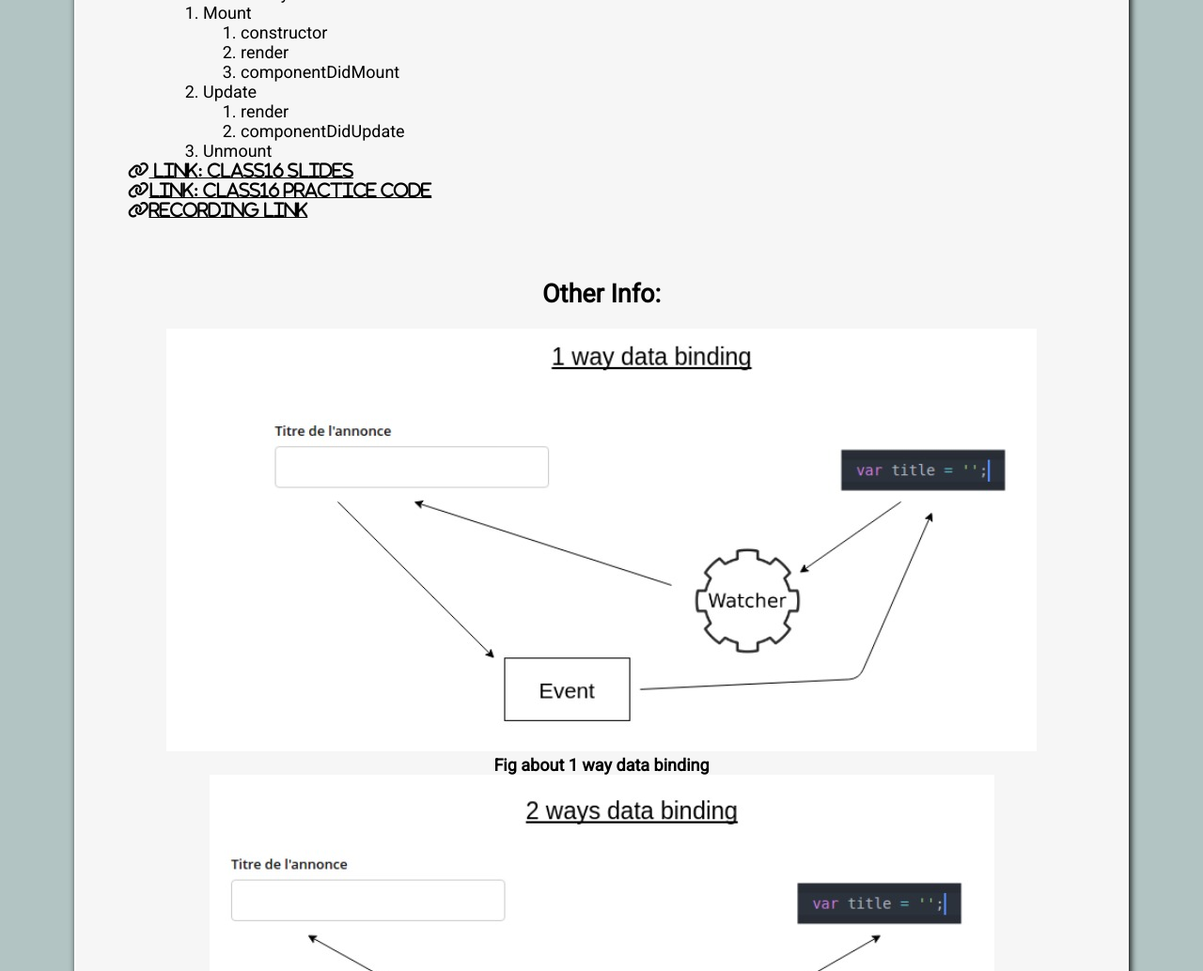
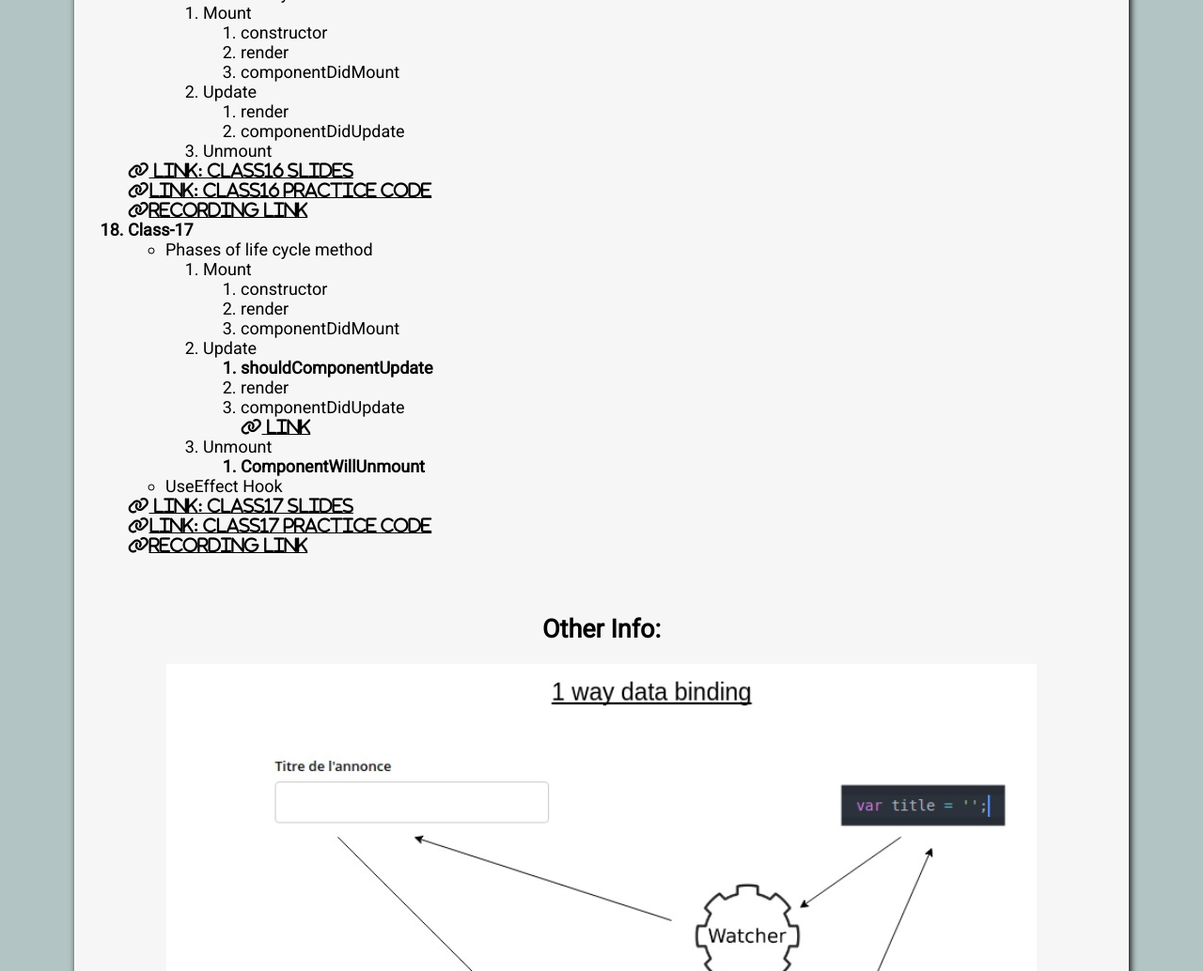
Before and after one commit to areej14/ReactTopics, a plain HTML site: page index.html in a window 1280 px wide. Shown: the part 3870-4904 px from the top of the page at 94% size. Drawn offline with Linux system fonts and the light colour scheme.

Commit message:
class 17

```diff
--- a/index.html
+++ b/index.html
@@ -389,7 +389,41 @@
             <i class="fa fa-link"><a
                     href="https://pern-my.sharepoint.com/:f:/g/personal/2018ag8194_uaf_edu_pk/Ep9x_DxLTdxCvWLPU4T9nL8BU65ypWYu5bRwuSOEPLRo3w?e=k3CziY"
                     target="_blank">Recording Link</a></i>
-            </ol>
+           <!-- Class 17 -->
+           <b><li>Class-17</li></b>
+           <ul>
+           <li>Phases of life cycle method</li>
+           <ol>
+               <li>Mount</li>
+               <ol>
+                   <li>constructor</li>
+                   <li>render</li>
+                   <li>componentDidMount</li>
+               </ol>
+               <li>Update</li>
+               <ol>
+                   <b><li>shouldComponentUpdate</li></b>
+                   <li>render</li>
+                   <li>componentDidUpdate</li>
+                   <i class="fas fa-link"><a href="https://dev.to/cesareferrari/how-to-use-componentdidupdate-in-react-30en" target="_blank"> link</a></i>
+               </ol>
+               <li>Unmount</li>
+               <ol>
+                   <b><li>ComponentWillUnmount</li></b>
+                </ol>
+
+           </ol>
+           <li>UseEffect Hook</li>
+        </ul>
+        <i class="fa fa-link"><a
+            href="https://docs.google.com/presentation/d/1Z4gDFwKxXJE30e_h8I7DLrXGja7k7rRd/edit?usp=sharing&ouid=104008640395505663744&rtpof=true&sd=true"
+            target="_blank"> link: Class17 Slides</a></i><br />
+    <i class="fa fa-link"><a href="https://github.com/ahmadhah/React-Class-Code/tree/Class-17"
+            target="_blank">link: Class17 Practice Code</a></i><br />
+    <i class="fa fa-link"><a
+            href="https://pern-my.sharepoint.com/:f:/g/personal/2018ag8194_uaf_edu_pk/Elrr0WqnvG9Lt8TnHhA4hY0B-9BqUT74L-jvT7HVxgcxig?e=9Uxg0e"
+            target="_blank">Recording Link</a></i>
+                </ol>
 
             <br><br><br>
             <!-- Additonal info about react -->
```
